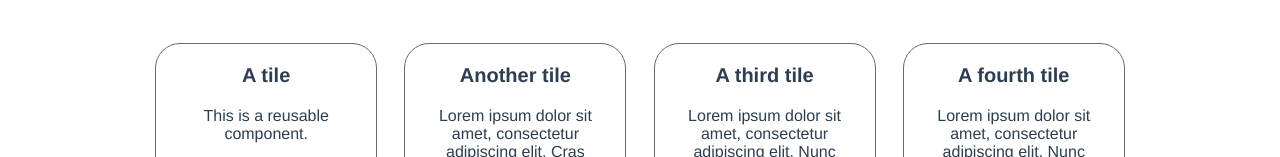
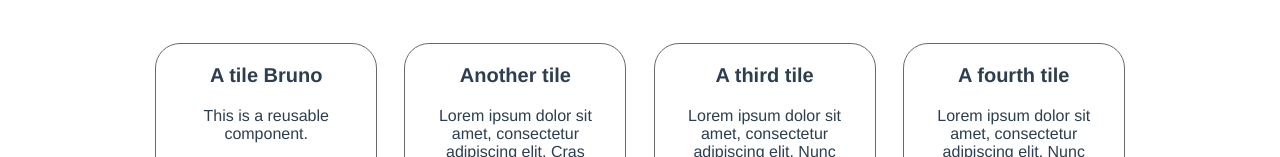
Before and after one commit to PhilAldridge/Academy-PhotoApp, a Nuxt app: page / in a window 1280 px wide. Shown: the part 316-473 px from the top of the page. Built offline with nearby package versions, Linux system fonts and the light colour scheme; no server answers.

Commit message:
A tile made by Bruno

```diff
--- a/pages/index.vue
+++ b/pages/index.vue
@@ -37,7 +37,7 @@ export default {
       bannerImage: academyImage,
       tiles: [
         {
-          title: 'A tile',
+          title: 'A tile Bruno',
           text: 'This is a reusable component.',
         },
         {
```
